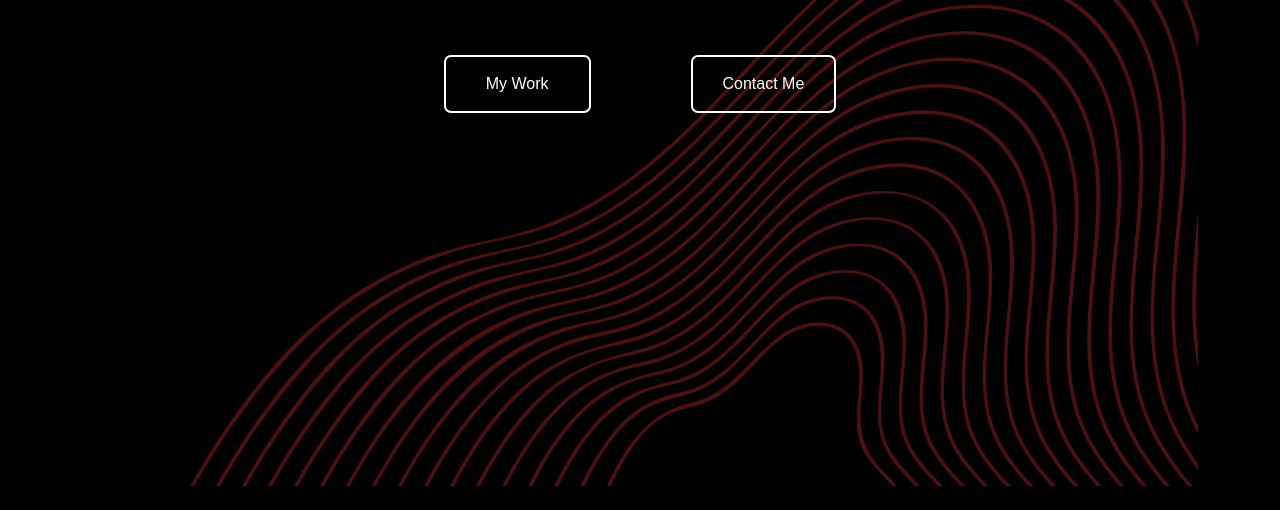
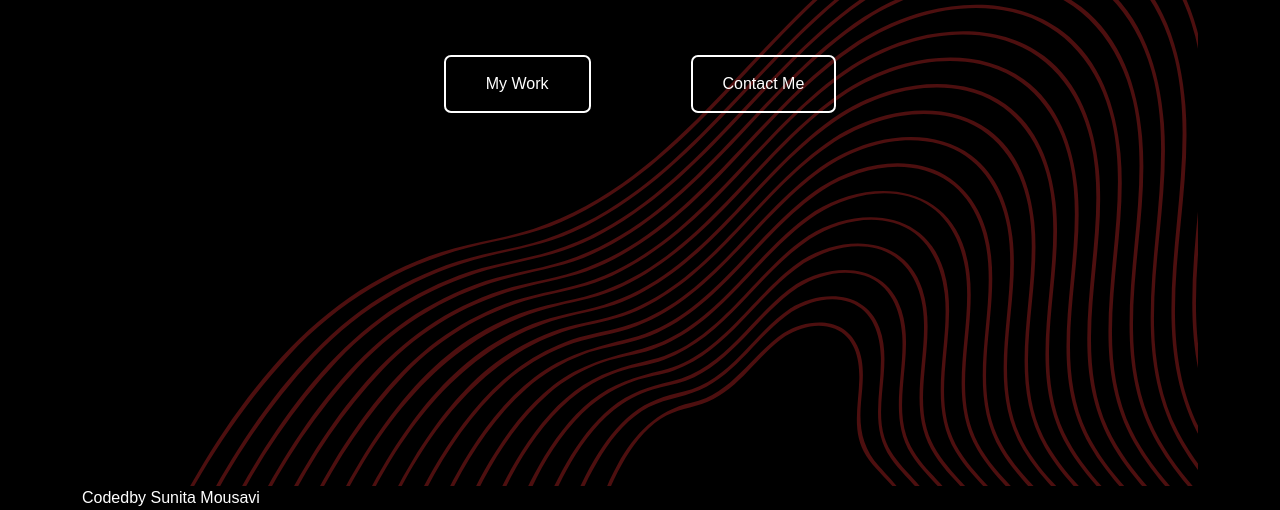
Before and after one commit to SuniElVi/portfolio-landing-page, a plain HTML site: page index.html in a window 1280 px wide. Shown: the part 320-830 px from the top of the page. Before the commit the page ends 806 px from the top, so only its background shows below. Drawn offline with nearby package versions, Linux system fonts and the light colour scheme; a web font is replaced by a local one.

Commit message:
Link to github code

```diff
--- a/index.html
+++ b/index.html
@@ -49,6 +49,8 @@
           >
         </div>
       </div>
+      <a href="https://github.com/SuniElVi/portfolio-landing-page">Coded</a
+      ><span>by Sunita Mousavi</span>
     </div>
     <script
       src="https://cdn.jsdelivr.net/npm/bootstrap@5.3.0/dist/js/bootstrap.bundle.min.js"
```
